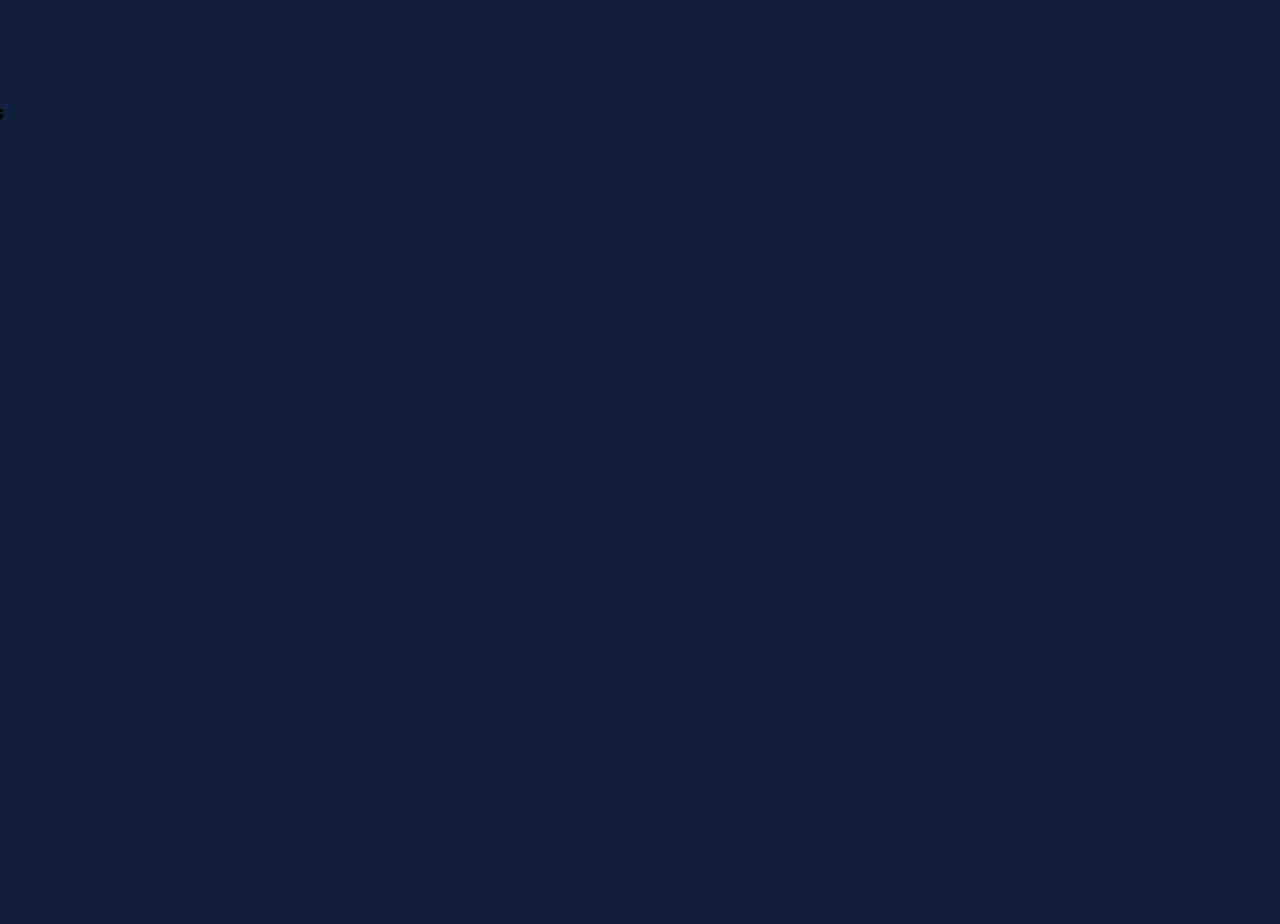
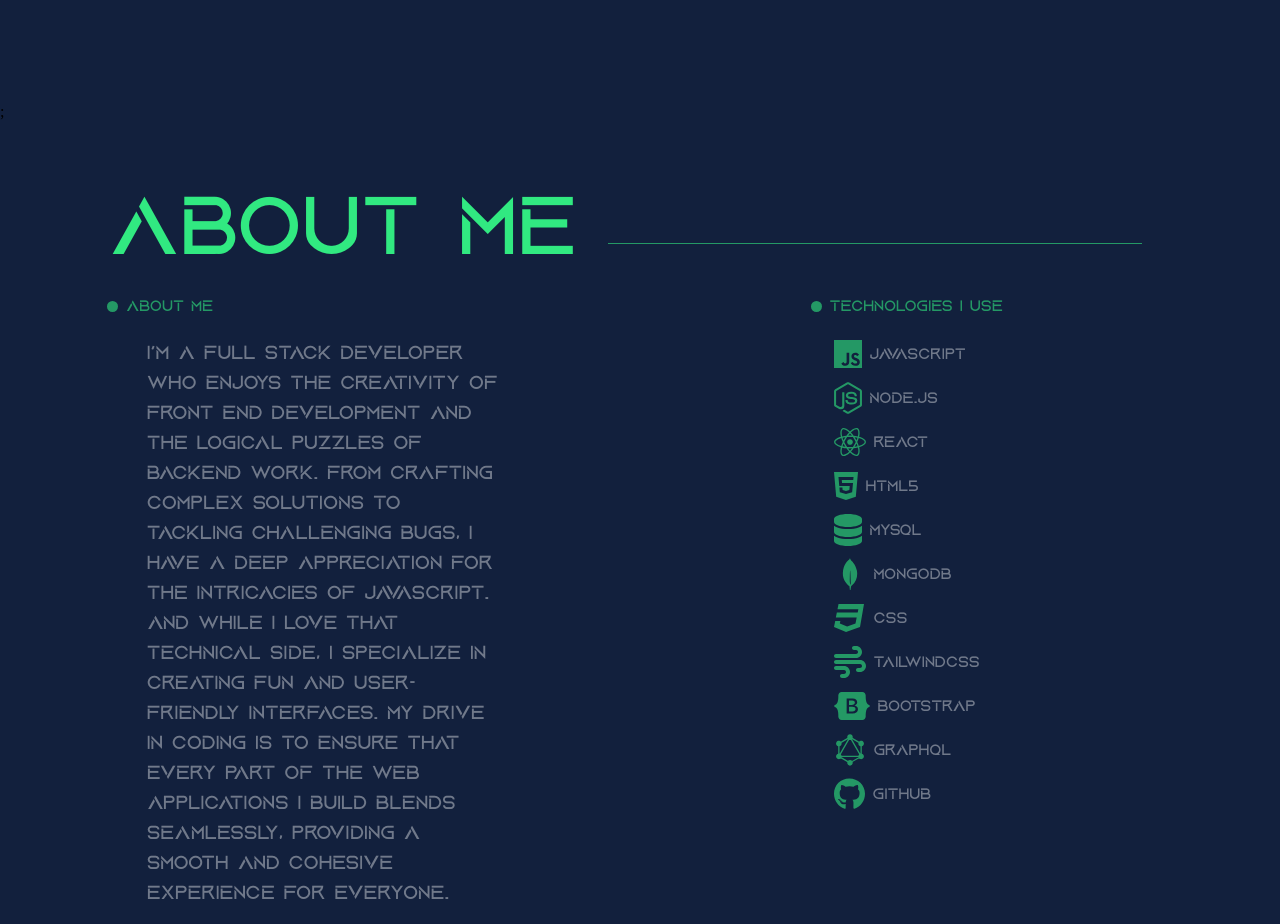
Before and after one commit to NickUCLA/Nick-Heal-Portfolio, a React (Vite) app: page / in a window 1280 px wide. Shown: the part 820-1744 px from the top of the page. Before the commit the page ends 944 px from the top, so only its background shows below. Built offline with nearby package versions, Linux system fonts and the light colour scheme.

Commit message:
added about section

```diff
--- a/src/App.jsx
+++ b/src/App.jsx
@@ -1,11 +1,13 @@
 import NavBar from "./components/Navbar";
 import Hero from "./components/Hero";
+import About from "./components/About";
 
 function App() {
   return (
     <>
       <NavBar />
       <Hero />;
+      <About />
     </>
   );
 }
--- /dev/null
+++ b/src/components/About.jsx
@@ -0,0 +1,79 @@
+import aboutData from "../data/aboutData";
+import { motion } from "framer-motion";
+import TechIcon from "./TechIcon";
+
+// reduce margin from mongodb icon
+// adjust margin for p section
+
+const About = () => {
+  return (
+    <div id="about-me" className="min-h-screen grid grid-cols-12">
+      <div className="row-span-1 col-span-12 grid grid-cols-12 mt-14">
+        <div className="col-span-1 hidden lg:block"></div>
+        <div className="lg:col-span-10 col-span-12 flex flex-row lg:justify-between justify-center mb-5 items-center">
+          <motion.h1
+            initial={{ opacity: 0, x: -100 }}
+            transition={{ duration: 0.3 }}
+            whileInView={{ opacity: 1, x: 0 }}
+            viewport={{ once: true }}
+            className="lg:text-[86px] text-6xl text-center lg:text-left text-primary-green"
+          >
+            About Me
+          </motion.h1>
+          <motion.div
+            initial={{ opacity: 0, x: -1000 }}
+            transition={{ duration: 0.7 }}
+            whileInView={{ opacity: 1, x: 0 }}
+            viewport={{ once: true }}
+            className="h-[1px] mt-8 w-1/2 bg-light-green text-center mx-auto hidden lg:block"
+          ></motion.div>
+        </div>
+        <div className="col-span-1 hidden lg:block"></div>
+      </div>
+      <motion.div
+        initial={{ opacity: 0, scale: 0.2 }}
+        transition={{ duration: 1 }}
+        whileInView={{ opacity: 1, scale: 1 }}
+        viewport={{ once: true }}
+        className="row-span-2 grid grid-cols-12 col-span-12"
+      >
+        <div className="col-span-1 hidden lg:block"></div>
+        <div className="lg:col-span-5 flex flex-col md:items-start items-center col-span-12">
+          <h1 className="flex-row items-center hidden lg:flex gap-2 mb-5">
+            <span className="w-[11px] h-[11px] bg-light-green rounded-full hover:bg-primary-green"></span>
+            <span className="text-light-green">About Me</span>
+          </h1>
+          <p className="lg:w-2/3 text-lighter-gray sm:mx-10 leading-normal text-xl text-center lg:text-left">
+            I&apos;m a Full Stack Developer who enjoys the creativity of front
+            end development and the logical puzzles of backend work. From
+            crafting complex solutions to tackling challenging bugs, I have a
+            deep appreciation for the intricacies of JavaScript. And while I
+            love that technical side, I specialize in creating fun and
+            user-friendly interfaces. My drive in coding is to ensure that every
+            part of the web applications I build blends seamlessly, providing a
+            smooth and cohesive experience for everyone.
+          </p>
+        </div>
+        <hr className="w-full  col-span-12 lg:hidden  my-10 bg-lighter-gray" />
+        <div className="lg:col-span-5 col-span-12 flex flex-col items-center">
+          <h1 className="flex flex-row items-center gap-2 mb-5">
+            <span className="w-[11px] h-[11px] bg-light-green rounded-full hover:bg-primary-green"></span>
+            <span className="text-light-green">Technologies I Use</span>
+          </h1>
+          <div className="flex flex-col gap-3 mx-5">
+            {aboutData.techs.map((tech, i) => (
+              <TechIcon
+                key={i}
+                techName={tech}
+                size="2x"
+                color="rgba(49, 233, 129, 0.6)"
+              />
+            ))}
+          </div>
+        </div>
+      </motion.div>
+    </div>
+  );
+};
+
+export default About;
--- a/src/components/Hero.jsx
+++ b/src/components/Hero.jsx
@@ -14,13 +14,13 @@ function Hero() {
             transition={{ duration: 1, delay: 0.5 }}
             className="col-span-12 lg:col-span-11 text-center lg:text-left"
           >
-            <h4 className="text-lighter-gray mb-1 lg:mb-3 lg:text-lg">
-              Hi, I&apos;m
+            <h4 className="text-lighter-gray mb-0 lg:mb-3 lg:text-lg">
+              Hello, I&apos;m
             </h4>
             <h1 className="text-white flex flex-row justify-center lg:justify-start items-center">
               <span className="">
                 <img
-                  className="hidden lg:inline transform -translate-y-4"
+                  className="hidden lg:inline transform -translate-y-2.5"
                   src={logo}
                   alt="Description of Image"
                   width="112"
@@ -39,7 +39,7 @@ function Hero() {
             <h2 className="lg:-mt-3 text-light-gray lg:text-4xl md:text-2xl text-xl">
               Full Stack Developer
             </h2>
-            <p className="mt-3 text-lighter-gray lg:text-lg">
+            <p className="mt-3 text-lighter-gray lg:text-lg mr-6 ml-6 lg:ml-0">
               I am a full stack developer who excels in creating dynamic,
               <br />
               user-friendly websites and robust web applications.
--- a/src/components/Navbar.jsx
+++ b/src/components/Navbar.jsx
@@ -60,7 +60,7 @@ function NavBar() {
       {/* Mobile menu */}
       <div className="lg:hidden flex justify-between mx-10 mt-5 flex-row items-center">
         <div className="left">
-          <img alt="Logo" src={logo} className="w-24 h-24" />
+          <img alt="Logo" src={logo} className="w-20 h-20" />
         </div>
         <button
           onClick={toggleMobileMenu}
--- /dev/null
+++ b/src/components/TechIcon.jsx
@@ -0,0 +1,76 @@
+import { FontAwesomeIcon } from "@fortawesome/react-fontawesome";
+import { library } from "@fortawesome/fontawesome-svg-core";
+
+import {
+  faJs,
+  faNodeJs,
+  faReact,
+  faHtml5,
+  faCss3,
+  faBootstrap,
+  faGithub,
+} from "@fortawesome/free-brands-svg-icons";
+import { faDatabase, faWind } from "@fortawesome/free-solid-svg-icons"; // For MySQL as an alternative
+import PropTypes from "prop-types";
+
+const faGrapQl = {
+  prefix: "fac",
+  iconName: "graphql",
+  icon: [
+    400,
+    400,
+    [],
+    "",
+    "M57.468 302.66l-14.376-8.3 160.15-277.38 14.376 8.3z M39.8 272.2h320.3v16.6H39.8z M206.348 374.026l-160.21-92.5 8.3-14.376 160.21 92.5zM345.522 132.947l-160.21-92.5 8.3-14.376 160.21 92.5z M54.482 132.883l-8.3-14.375 160.21-92.5 8.3 14.376z M342.568 302.663l-160.15-277.38 14.376-8.3 160.15 277.38zM52.5 107.5h16.6v185H52.5zM330.9 107.5h16.6v185h-16.6z M203.522 367l-7.25-12.558 139.34-80.45 7.25 12.557z M369.5 297.9c-9.6 16.7-31 22.4-47.7 12.8-16.7-9.6-22.4-31-12.8-47.7 9.6-16.7 31-22.4 47.7-12.8 16.8 9.7 22.5 31 12.8 47.7M90.9 137c-9.6 16.7-31 22.4-47.7 12.8-16.7-9.6-22.4-31-12.8-47.7 9.6-16.7 31-22.4 47.7-12.8 16.7 9.7 22.4 31 12.8 47.7M30.5 297.9c-9.6-16.7-3.9-38 12.8-47.7 16.7-9.6 38-3.9 47.7 12.8 9.6 16.7 3.9 38-12.8 47.7-16.8 9.6-38.1 3.9-47.7-12.8M309.1 137c-9.6-16.7-3.9-38 12.8-47.7 16.7-9.6 38-3.9 47.7 12.8 9.6 16.7 3.9 38-12.8 47.7-16.7 9.6-38.1 3.9-47.7-12.8M200 395.8c-19.3 0-34.9-15.6-34.9-34.9 0-19.3 15.6-34.9 34.9-34.9 19.3 0 34.9 15.6 34.9 34.9 0 19.2-15.6 34.9-34.9 34.9M200 74c-19.3 0-34.9-15.6-34.9-34.9 0-19.3 15.6-34.9 34.9-34.9 19.3 0 34.9 15.6 34.9 34.9 0 19.3-15.6 34.9-34.9 34.9",
+  ],
+};
+library.add(faGrapQl);
+
+const faMongoDb = {
+  prefix: "fac", // custom prefix
+  iconName: "mongodb",
+  icon: [
+    24,
+    24,
+    [],
+    "",
+    "M17.193 9.555c-1.264-5.58-4.252-7.414-4.573-8.115-.28-.394-.53-.954-.735-1.44-.036.495-.055.685-.523 1.184-.723.566-4.438 3.682-4.74 10.02-.282 5.912 4.27 9.435 4.888 9.884l.07.05A73.49 73.49 0 0111.91 24h.481c.114-1.032.284-2.056.51-3.07.417-.296.604-.463.85-.693a11.342 11.342 0 003.639-8.464c.01-.814-.103-1.662-.197-2.218zm-5.336 8.195s0-8.291.275-8.29c.213 0 .49 10.695.49 10.695-.381-.045-.765-1.76-.765-2.405z",
+  ],
+};
+
+library.add(faMongoDb);
+
+const techIconMap = {
+  Javascript: faJs,
+  "Node.js": faNodeJs,
+  React: faReact,
+  HTML5: faHtml5,
+  MySQL: faDatabase, // Using a general database icon for MySQL
+  CSS: faCss3,
+  Bootstrap: faBootstrap,
+  GitHub: faGithub,
+  GraphQL: faGrapQl,
+  MongoDB: faMongoDb,
+  TailwindCSS: faWind,
+  // For TailwindCSS, you'll have to use an SVG or another representation as there's no dedicated FontAwesome icon for it.
+};
+
+const TechIcon = ({ techName, size = "1x", color = "currentColor" }) => {
+  const icon = techIconMap[techName];
+  if (!icon) return <span className="text-lighter-gray">{techName}</span>;
+
+  return (
+    <div className="flex flex-row items-center gap-2">
+      <FontAwesomeIcon icon={icon} size={size} color={color} />
+      <span className="text-lighter-gray">{techName}</span>
+    </div>
+  );
+};
+
+TechIcon.propTypes = {
+  techName: PropTypes.string.isRequired,
+  size: PropTypes.string,
+  color: PropTypes.string,
+};
+
+export default TechIcon;
--- /dev/null
+++ b/src/data/aboutData.js
@@ -0,0 +1,23 @@
+const aboutData = {
+  techs: [
+    "Javascript",
+    "Node.js",
+    "React",
+    "HTML5",
+    "MySQL",
+    "MongoDB",
+    "CSS",
+    "TailwindCSS",
+    "Bootstrap",
+    "GraphQL",
+    "GitHub",
+  ],
+  mail: "test@gmail.com",
+  social_media: {
+    github: "https://github.com/mastagoon",
+    linkedin: "https://www.linkedin.com/in/mastagoon/",
+    messenger: "https://m.me/sahal.omar0",
+  },
+};
+
+export default aboutData;
--- a/src/styles/globals.css
+++ b/src/styles/globals.css
@@ -7,7 +7,7 @@ body {
   padding: 0;
   background-color: #12203d;
   margin: 0;
-  font-family: "Barking At Stars Straight", "sans-serif";
+  font-family: "BWO", "sans-serif";
   scroll-behavior: smooth;
 }
 
@@ -21,8 +21,8 @@ a {
 }
 
 @font-face {
-  font-family: "Barking At Stars Straight";
-  src: url("./font/BarkingAtStarsStraight-8MlK2.ttf") format("truetype");
+  font-family: "BWO";
+  src: url("./font/Aquire-BW0ox.otf") format("truetype");
   font-weight: normal;
   font-style: normal;
 }
```
Also changed, not shown: package.json (+4 -4 lines), src/data/projects.js (added), src/styles/font/Aquire-BW0ox.otf (added), 1 other file (tests, documents, lock files or other folders).
